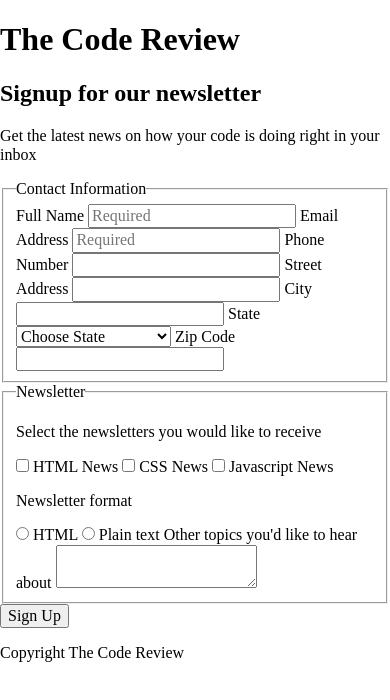
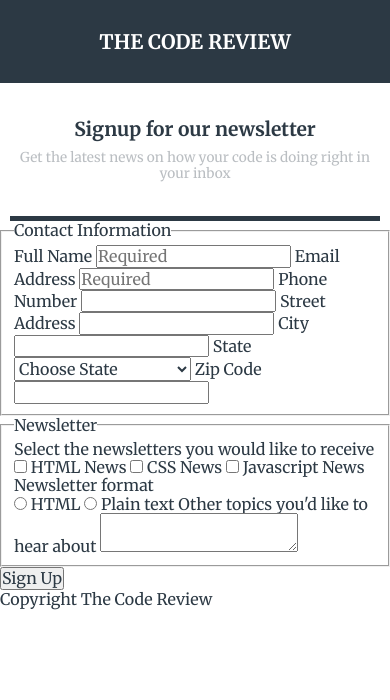
Before and after one commit to cmstone-fullsail/fewd-project-3, a plain HTML site: page index.html in a window 390 px wide. Drawn offline with Linux system fonts and the light colour scheme.

Commit message:
Add header styles for mobile layout

```diff
--- a/css/styles.css
+++ b/css/styles.css
@@ -0,0 +1,65 @@
+/* =================================
+  Base Styles
+==================================== */
+* {
+    box-sizing: border-box;
+    margin: 0;
+    padding: 0;
+    font-family: 'Merriweather', serif;
+    color: rgba(44, 57, 68, 1);
+}
+
+header, .header-top, .header-bottom{
+    display: flex;
+}
+
+h1 {
+    margin: 0;
+}
+
+/* =================================
+  Header Styles
+==================================== */
+
+header {
+    flex-direction: column;
+}
+
+header::after {
+    content: "";
+    display: block;
+    margin: 0 auto;
+    width: 95%;
+    border-bottom: 5px solid rgba(44, 57, 68, 1);
+}
+
+.header-top {
+    justify-content: center;
+    padding: 30px;
+    background: rgba(44, 57, 68, 1);
+}
+
+.header-top h1 {
+    text-transform: uppercase;
+    font-size: 1.25rem;
+    color: white;
+}
+
+.header-bottom {
+    flex-direction: column;
+    align-items: center;
+    justify-content: space-between;
+    margin: 15px;
+    padding: 20px 0;
+    text-align: center;
+}
+
+.header-bottom h2 {
+    font-size: 1.2rem;
+}
+
+.header-bottom p {
+    padding-top: 10px;
+    font-size: .85rem;
+    color: rgba(186, 190, 194, 1)
+}
--- a/index.html
+++ b/index.html
@@ -13,10 +13,18 @@
 <body>
     <header>
 
-        <h1>The Code Review</h1>
+        <div class="header-top">
 
-        <h2>Signup for our newsletter</h2>
-        <p>Get the latest news on how your code is doing right in your inbox</p>
+            <h1>The Code Review</h1>
+
+        </div>
+
+        <div class="header-bottom">
+
+            <h2>Signup for our newsletter</h2>
+            <p>Get the latest news on how your code is doing right in your inbox</p>
+
+        </div>
 
     </header>
 
```
